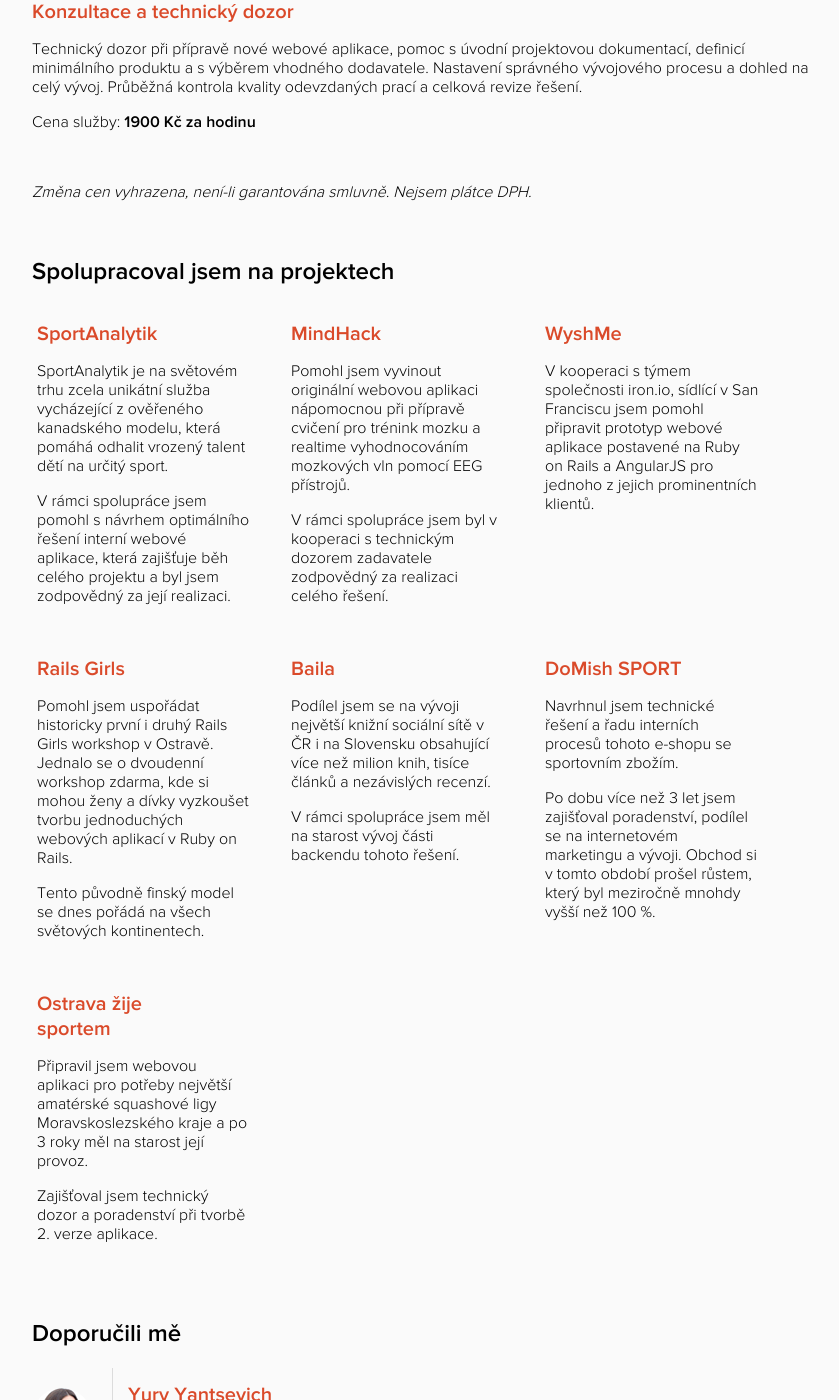
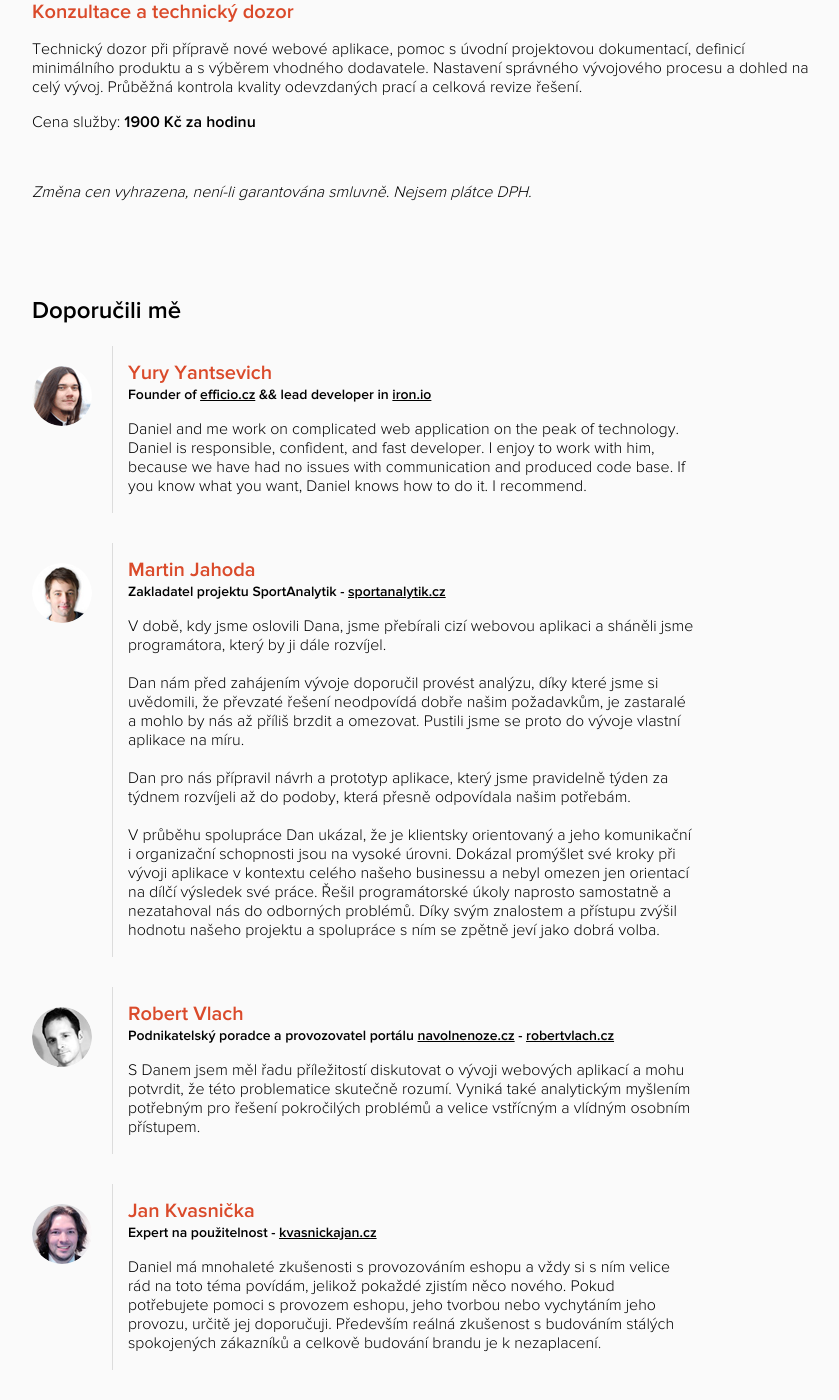
Before and after one commit to danieldimitrov/danieldimitrov.github.io, a Jekyll site: the page built from index.html, in a window 1280 px wide and 1400 px high, scrolled down 754 px. Shown: the whole window, without its empty margins (208-1047 px from the left). Built offline with Jekyll 4.4.1, drawn with Linux system fonts in a browser that asks for light colours; nearby versions of some CDN libraries; some web fonts are replaced; some of the changed text lies outside the part shown.

Commit message:
Remove projects

```diff
--- a/index.html
+++ b/index.html
@@ -21,7 +21,7 @@
       </p>
 
       <p>
-        Mám přes <strong>6 let praxe</strong>, <a href="#recommendations" onclick="_gaq.push(['_trackEvent', 'RootPage', 'Recommendations', 'Intro']);">dobré reference</a>, <a href="#projects" onclick="_gaq.push(['_trackEvent', 'RootPage', 'Projects', 'Intro']);">zkušenosti</a>, vzdělání v oboru a <strong>ověřený proces</strong>.
+        Mám přes <strong>6 let praxe</strong>, <a href="#recommendations" onclick="_gaq.push(['_trackEvent', 'RootPage', 'Recommendations', 'Intro']);">dobré reference</a>, zkušenosti, vzdělání v oboru a <strong>ověřený proces</strong>.
       </p>
 
       <p>
@@ -76,112 +76,6 @@
   </p>
   <br>
 
-</section>
-
-<div class="clearfix"></div>
-
-<section id="projects">
-  <a name="projects"></a>
-  <header><h2>Spolupracoval jsem na projektech</h2></header>
-
-  <article>
-    <div class="content">
-      <header>
-        <h3>SportAnalytik</h3>
-      </header>
-    </div>
-    <p>
-      SportAnalytik je na světovém trhu zcela unikátní služba vycházející z ověřeného kanadského modelu, která pomáhá odhalit vrozený talent dětí na určitý sport.
-    </p>
-    <p>
-      V rámci spolupráce jsem pomohl s návrhem optimálního řešení interní webové aplikace, která zajišťuje běh celého projektu a byl jsem zodpovědný za její realizaci.
-    </p>
-  </article>
-
-  <article>
-    <div class="content">
-      <header>
-        <h3>MindHack</h3>
-      </header>
-    </div>
-    <p>
-      Pomohl jsem vyvinout originální webovou aplikaci nápomocnou při přípravě cvičení pro trénink mozku a realtime vyhodnocováním mozkových vln pomocí EEG přístrojů.
-    </p>
-    <p>
-      V rámci spolupráce jsem byl v kooperaci s technickým dozorem zadavatele zodpovědný za realizaci celého řešení.
-    </p>
-  </article>
-
-  <article>
-    <div class="content">
-      <header>
-        <h3>WyshMe</h3>
-      </header>
-    </div>
-    <p>
-      V kooperaci s týmem společnosti iron.io, sídlící v San Franciscu jsem pomohl připravit prototyp webové aplikace postavené na Ruby on Rails a AngularJS pro jednoho z jejich prominentních klientů.
-    </p>
-  </article>
-
-  <div class="clearfix"></div><br>
-
-  <article>
-    <div class="content">
-      <header>
-        <h3>Rails Girls</h3>
-      </header>
-    </div>
-    <p>
-      Pomohl jsem uspořádat historicky první i druhý Rails Girls workshop v Ostravě. Jednalo se o dvoudenní workshop zdarma, kde si mohou ženy a dívky vyzkoušet tvorbu jednoduchých webových aplikací v Ruby on Rails.
-    </p>
-    <p>
-      Tento původně finský model se dnes pořádá na všech světových kontinentech.
-    </p>
-  </article>
-
-  <article>
-    <div class="content">
-      <header>
-        <h3>Baila</h3>
-      </header>
-    </div>
-    <p>
-      Podílel jsem se na vývoji největší knižní sociální sítě v ČR i na Slovensku obsahující více než milion knih, tisíce článků a nezávislých recenzí.
-    </p>
-    <p>
-      V rámci spolupráce jsem měl na starost vývoj části backendu tohoto řešení.
-    </p>
-  </article>
-
-  <article>
-    <div class="content">
-      <header>
-        <h3>DoMish SPORT</h3>
-      </header>
-    </div>
-    <p>
-      Navrhnul jsem technické řešení a řadu interních procesů tohoto e-shopu se sportovním zbožím.
-    </p>
-    <p>
-      Po dobu více než 3 let jsem zajišťoval poradenství, podílel se na internetovém marketingu a vývoji. Obchod si v tomto období prošel růstem, který byl meziročně mnohdy vyšší než 100 %.
-    </p>
-  </article>
-
-  <div class="clearfix"></div><br>
-
-  <article>
-    <div class="content">
-      <header>
-        <h3>Ostrava žije sportem</h3>
-      </header>
-    </div>
-    <p>
-      Připravil jsem webovou aplikaci pro potřeby největší amatérské squashové ligy Moravskoslezského kraje a po 3 roky měl na starost její provoz.
-    </p>
-    <p>
-      Zajišťoval jsem technický dozor a poradenství při tvorbě 2. verze aplikace.
-    </p>
-  </article>
 </section>
 
 <div class="clearfix"></div>
```
